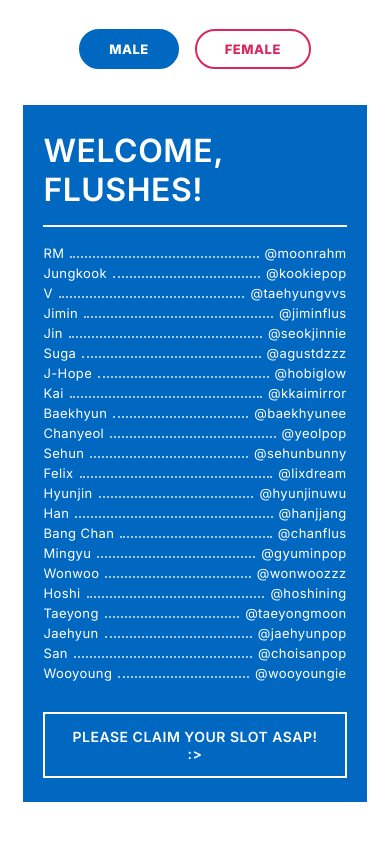
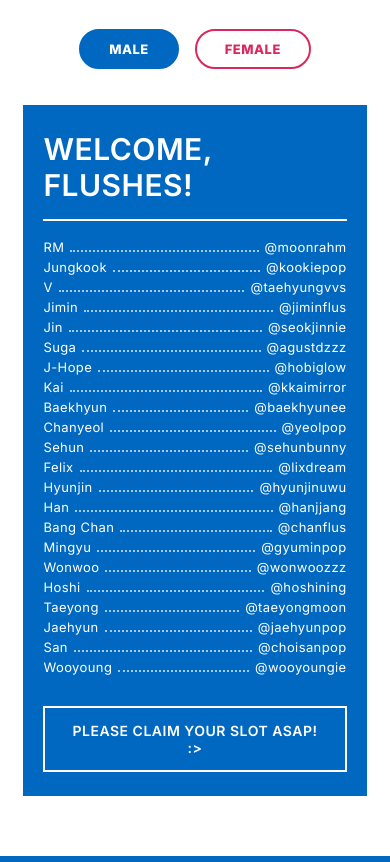
Before and after one commit to poss-of-path/verifan-fluspop, a plain HTML site: page index.html in a window 390 px wide. Shown: the part 982-1844 px from the top of the page. Drawn offline with Linux system fonts and the light colour scheme.

Commit message:
Update index.html

```diff
--- a/index.html
+++ b/index.html
@@ -164,7 +164,7 @@
   .list-box h3{
     text-align: justify;
     text-align-last: justify;
-    font-size: clamp(32px, 5vw, 34px);
+    font-size: clamp(30px, 5vw, 34px);
     font-weight: 600;
     letter-spacing: 0.5px;
     padding-bottom: 16px;
```
